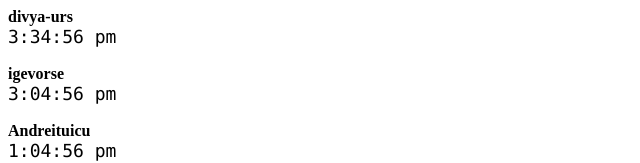
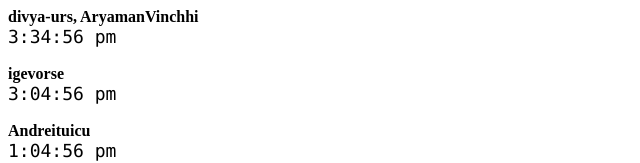
Before and after one commit to lasconic/musescore-timezone, a plain HTML site: page index.html in a window 1280 px wide. Shown: the top 163 px of the page, without its empty margins (0-640 px from the left). Drawn offline with nearby package versions, Linux system fonts and the light colour scheme.

Commit message:
add AryamanVinchhi

```diff
--- a/index.html
+++ b/index.html
@@ -37,7 +37,7 @@
 
 
 <div class="user">
-divya-urs
+divya-urs, AryamanVinchhi
 </div>
 <div id="kolkata" class="time">
 </div>
```
